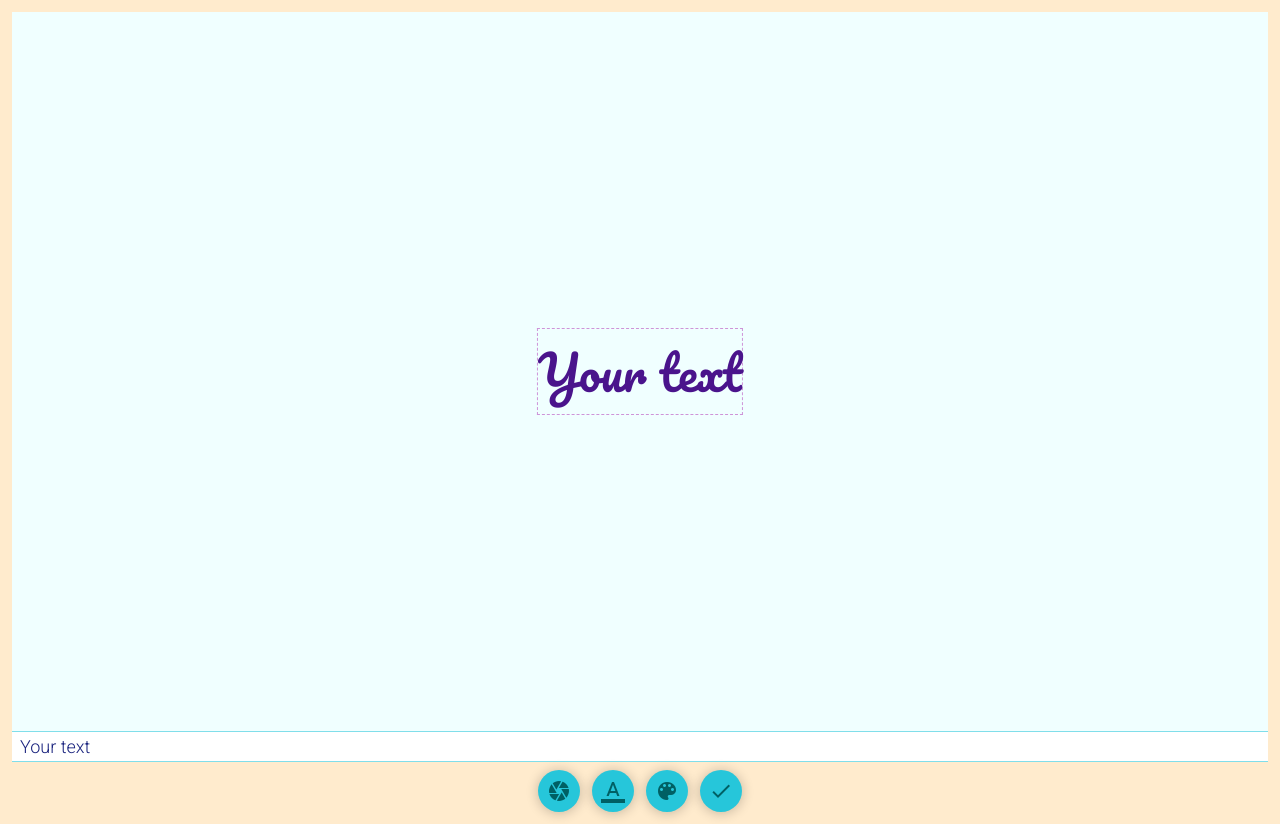
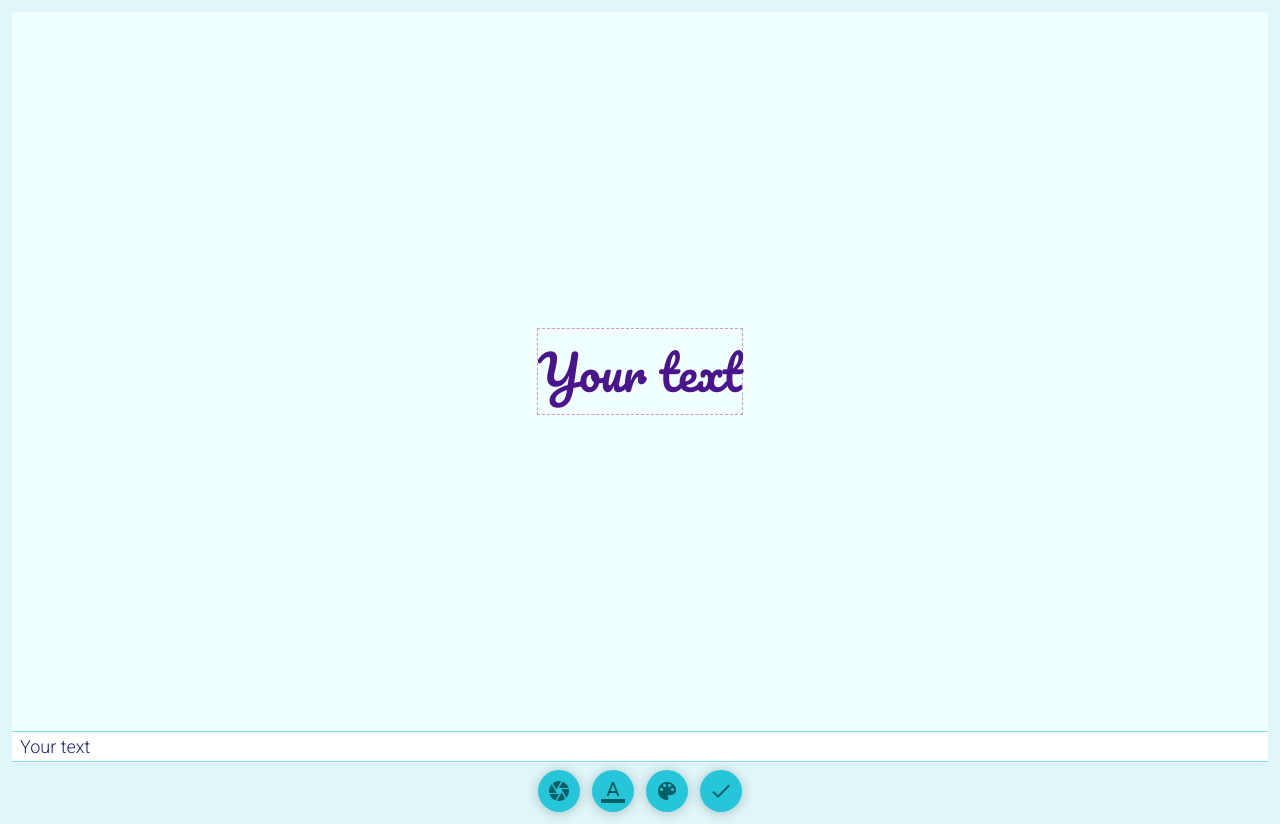
Before and after one commit to Sevser/FONTS, a website built with webpack: page pwa/src/index.html in a window 1280 px wide. Both pictures are taken after a click on the button "add". Built offline with nearby package versions, Linux system fonts and the light colour scheme; what @jaames/iro would draw is missing.

Commit message:
translate fixed

```diff
--- a/pwa/src/index.js
+++ b/pwa/src/index.js
@@ -32,6 +32,7 @@ const state = {
         font: '',
         background: '',
     },
+    image: null,
 };
 
 new generator(state);
@@ -62,9 +63,9 @@ function moveTextToCenter() {
     const cy = (posA.top + posA.bottom) / 2;
     const dx = (pos.right + pos.left) / 2;
     const dy = (pos.top + pos.bottom) / 2;
-    const x = cx - dx;
-    const y = cy- dy;
-    textElement.style.transform = `translate(${x}px,${y}px) scale(${state.text.scale})  rotate(${state.text.angle}deg)`;
+    state.text.translate.x = cx - dx;
+    state.text.translate.y = cy - dy;
+    textElement.style.transform = `translate(${state.text.translate.x}px,${state.text.translate.y}px) scale(${state.text.scale})  rotate(${state.text.angle}deg)`;
 }
 
 const hide = function hide(el) {
@@ -88,14 +89,12 @@ const reader = new FileReader();
 function fileInputSelector() {
     reader.onload = () => {
         cropImage.getCropImage(reader.result).then((res) => {
-            //const i = res.querySelector('img');
-            console.log(res);
             imageElement.src = res;
+            state.image = res;
         });
         imageElement.src = reader.result;
         show(imageElement);
     };
-    console.log(this.files);
     reader.readAsDataURL(this.files[this.files.length - 1]);
 }
 function textInputSelector(e) {
@@ -220,8 +219,13 @@ function getBackgroundColor() {
     });
 }
 
+function inputOnFocus() {
+
+}
+
 inputFile.addEventListener('change', fileInputSelector);
 inputText.addEventListener('input', textInputSelector);
+inputText.addEventListener('focus', inputOnFocus);
 buttonFontColor.addEventListener('click', getFontColor);
 buttonBackgroundColor.addEventListener('click', getBackgroundColor);
 imageArea.addEventListener('touchend', completeDragText);
--- a/pwa/src/scss/style.scss
+++ b/pwa/src/scss/style.scss
@@ -73,13 +73,14 @@ html, body {
 }
 .main-page {
     flex-direction: column;
-    background-color: blanchedalmond;
+    background-color: $background;
 }
 .main-page_area {
     width: calc(100vw - 24px);
     height: calc(100vw - 24px);
     position: relative;
     background-color: azure;
+    flex-shrink: 5;
 }
 .main-page_edit_area {
     width: 100%;
@@ -132,7 +133,8 @@ html, body {
     flex-direction: row;
     justify-content: center;
     align-items: center;
-    flex-grow: 1
+    flex-grow: 1;
+    flex-shrink: 0;
 }
 .text-input {
     display: inline-block;
```
